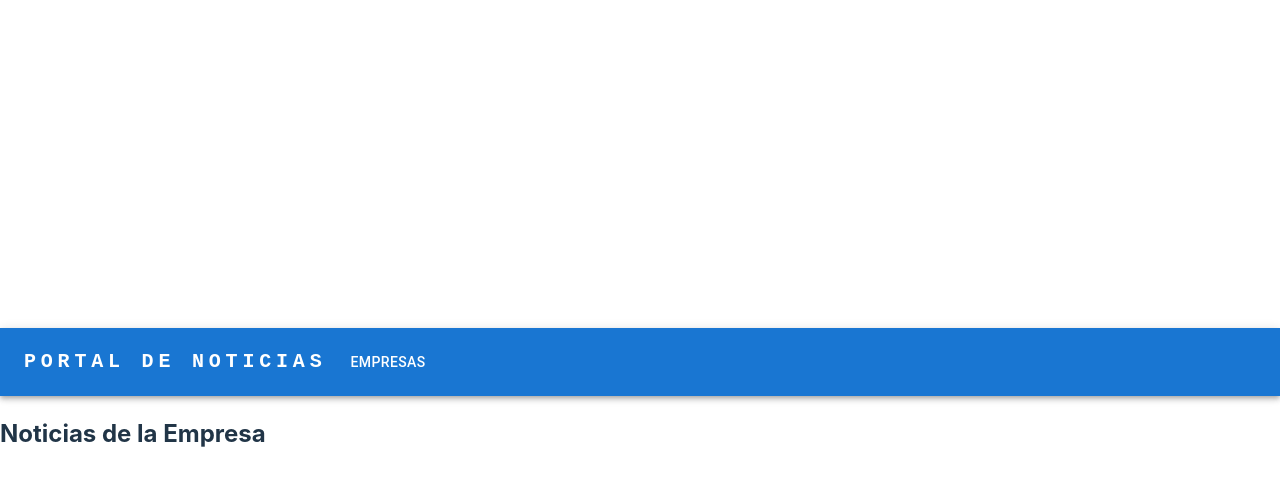
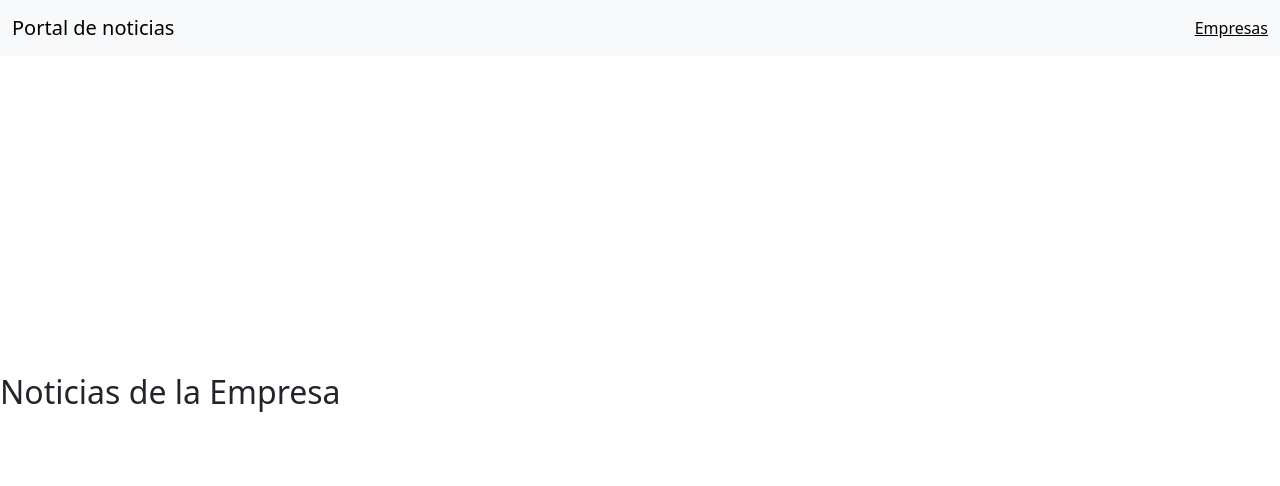
Before and after one commit to Pipopipette-utn/Tp1LaboratorioAdmin, a React (Vite) app: page /noticias in a window 1280 px wide. Shown: the top 486 px of the page. Built offline with nearby package versions, Linux system fonts and the light colour scheme.

Commit message:
cambios jeje

```diff
--- a/src/App.tsx
+++ b/src/App.tsx
@@ -5,7 +5,7 @@ function App() {
 
 
   return (
-    <></>
+    <>App</>
   )
 }
 
--- /dev/null
+++ b/src/components/commons/AppMenu.tsx
@@ -0,0 +1,20 @@
+import * as React from "react";
+import Container from 'react-bootstrap/Container';
+import Navbar from 'react-bootstrap/Navbar';
+
+export const AppMenu = () => {
+
+	return (
+		<Navbar className="bg-body-tertiary" style={{ position: 'fixed', top: 0, width: '100%' }}>
+			<Container fluid>
+				<Navbar.Brand href="#home">Portal de noticias</Navbar.Brand>
+				<Navbar.Toggle />
+				<Navbar.Collapse className="justify-content-end">
+					<Navbar.Text>
+						<a href="/empresas">Empresas</a>
+					</Navbar.Text>
+				</Navbar.Collapse>
+			</Container>
+		</Navbar>
+	);
+};
--- a/src/components/commons/Navbar.tsx
+++ /dev/null
@@ -1,121 +0,0 @@
-import * as React from "react";
-import AppBar from "@mui/material/AppBar";
-import Box from "@mui/material/Box";
-import Toolbar from "@mui/material/Toolbar";
-import IconButton from "@mui/material/IconButton";
-import Typography from "@mui/material/Typography";
-import Menu from "@mui/material/Menu";
-import MenuIcon from "@mui/icons-material/Menu";
-import Container from "@mui/material/Container";
-import Button from "@mui/material/Button";
-import MenuItem from "@mui/material/MenuItem";
-import { Link } from 'react-router-dom';
-
-const pages = ["Empresas"];
-
-export const Navbar = () => {
-	const [anchorElNav, setAnchorElNav] = React.useState<null | HTMLElement>(
-		null
-	);
-
-	const handleOpenNavMenu = (event: React.MouseEvent<HTMLElement>) => {
-		setAnchorElNav(event.currentTarget);
-	};
-
-	const handleCloseNavMenu = () => {
-		setAnchorElNav(null);
-	};
-
-	return (
-		<AppBar position="static">
-			<Container maxWidth="xl">
-				<Toolbar disableGutters>
-					<Typography
-						variant="h6"
-						noWrap
-						component="a"
-						href="#app-bar-with-responsive-menu"
-						sx={{
-							mr: 2,
-							display: { xs: "none", md: "flex" },
-							fontFamily: "monospace",
-							fontWeight: 700,
-							letterSpacing: ".3rem",
-							color: "inherit",
-							textDecoration: "none",
-						}}
-					>
-						PORTAL DE NOTICIAS
-					</Typography>
-
-					<Box sx={{ flexGrow: 1, display: { xs: "flex", md: "none" }}}>
-						<IconButton
-							size="large"
-							aria-label="account of current user"
-							aria-controls="menu-appbar"
-							aria-haspopup="true"
-							onClick={handleOpenNavMenu}
-							color="inherit"
-						>
-							<MenuIcon />
-						</IconButton>
-						<Menu
-							id="menu-appbar"
-							anchorEl={anchorElNav}
-							anchorOrigin={{
-								vertical: "bottom",
-								horizontal: "left",
-							}}
-							keepMounted
-							transformOrigin={{
-								vertical: "top",
-								horizontal: "left",
-							}}
-							open={Boolean(anchorElNav)}
-							onClose={handleCloseNavMenu}
-							sx={{
-								display: { xs: "block", md: "none" },
-							}}
-						>
-							{pages.map((page) => (
-								<MenuItem key={page}  onClick={handleCloseNavMenu}>
-                                    <a href={"/empresas"}>aaaaaaaaaa</a>
-								</MenuItem>
-							))}
-						</Menu>
-					</Box>
-					<Typography
-						variant="h5"
-						noWrap
-						component="a"
-						href="#app-bar-with-responsive-menu"
-						sx={{
-							mr: 2,
-							display: { xs: "flex", md: "none" },
-							flexGrow: 1,
-							fontFamily: "monospace",
-							fontWeight: 700,
-							letterSpacing: ".3rem",
-							color: "inherit",
-							textDecoration: "none",
-						}}
-					>
-						PORTAL DE NOTICIAS
-					</Typography>
-					<Box sx={{ flexGrow: 1, display: { xs: "none", md: "flex" } }}>
-						{pages.map((page) => (
-							<Button
-								key={page}
-                                href={`/${page}`}
-								onClick={handleCloseNavMenu}
-								sx={{ my: 2, color: "white", display: "block" }}
-							>
-								{page}
-							</Button>
-						))}
-					</Box>
-				</Toolbar>
-			</Container>
-		</AppBar>
-	);
-};
--- a/src/main.tsx
+++ b/src/main.tsx
@@ -2,16 +2,16 @@ import React from "react";
 import ReactDOM from "react-dom/client";
 import "./index.css";
 import { createBrowserRouter, RouterProvider } from "react-router-dom";
-import { Empresa } from "./components/Empresa.tsx";
-import { Noticia } from "./components/Noticia.tsx";
-import Root from "./routes/root.tsx";
-import { Navbar } from "./components/commons/Navbar.tsx";
-import { Box } from "@mui/material";
+import { Empresa } from "./routes/Empresa";
+import { Admin } from "./routes/Admin";
+import { Noticia } from "./routes/Noticia";
+import { AppMenu } from "./components/commons/AppMenu";
+import "bootstrap/dist/css/bootstrap.min.css";
 
 const router = createBrowserRouter([
 	{
 		path: "/",
-		element: <Root />,
+		element: <Admin />,
 	},
 	{
 		path: "/empresas",
@@ -25,9 +25,13 @@ const router = createBrowserRouter([
 
 ReactDOM.createRoot(document.getElementById("root")!).render(
 	<React.StrictMode>
-		<Box width="100vw" sx={{ display: "flex", flexDirection: "column", justifyContent: "flex-start" }}>
-			<Navbar />
-			<RouterProvider router={router} />
-		</Box>
+		<div className="d-flex flex-column">
+			<div>
+				<AppMenu />
+			</div>
+			<div className="flex-grow-1" style={{alignContent:"start"}}>
+				<RouterProvider router={router} />
+			</div>
+		</div>
 	</React.StrictMode>
 );
--- a/src/components/Admin.tsx
+++ b/src/routes/Admin.tsx
@@ -2,6 +2,6 @@
 
 export const Admin = () => {
 	return (
-		<div>HOLA</div>
+		<div>admin</div>
 	);
 };
```
Also changed, not shown: src/components/NoticiaForm.tsx (added, +8 -0 lines), src/routes/root.tsx (deleted, +0 -8 lines), src/types/types.ts (added, +19 -0 lines), src/routes/Empresa.tsx (renamed from src/components/Empresa.tsx), src/routes/Noticia.tsx (renamed from src/components/Noticia.tsx), 1 other file (tests, documents, lock files or other folders).
